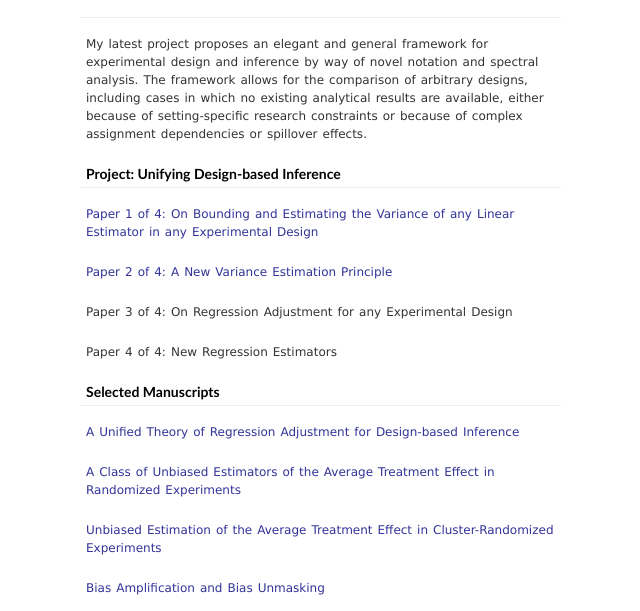
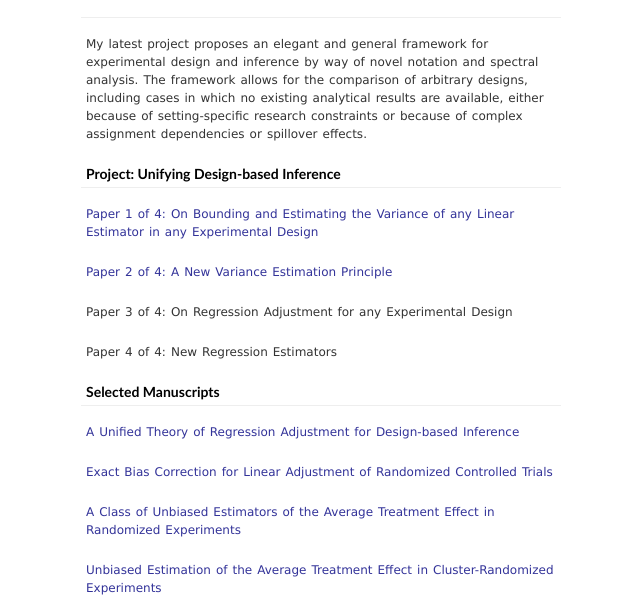
Before and after one commit to joelmidd/joelmidd.github.io, a plain HTML site: page index.html in a window 1280 px wide. Shown: the part 157-768 px from the top of the page, without its empty margins (319-959 px from the left). Drawn offline with Linux system fonts and the light colour scheme.

Commit message:
Update index.html
Added link to Exact Bias Correction for Linear Adjustment of Design-based Inference

```diff
--- a/index.html
+++ b/index.html
@@ -25,6 +25,7 @@
     <p>Paper 4 of 4: New Regression Estimators</p>
     <h1><a id="selected"></a>Selected Manuscripts</h1>
     <p><a href="https://arxiv.org/abs/1803.06011">A Unified Theory of Regression Adjustment for Design-based Inference</a></p>
+    <p><a href="https://arxiv.org/pdf/2110.08425.pdf">Exact Bias Correction for Linear Adjustment of Randomized Controlled Trials</a></p>
     <p><a href="papers/AronowMiddleton_A class of unbiased estimators.pdf">A Class of Unbiased Estimators of the Average Treatment Effect in Randomized Experiments</a></p>
     <p><a href="papers/MiddletonAronow_Cluster Randomized.pdf">Unbiased Estimation of the Average Treatment Effect in Cluster-Randomized Experiments</a></p>
     <p><a href="papers/Middleton_Bias Amplification and Bias Unmasking.pdf">Bias Amplification and Bias Unmasking</a>
```
